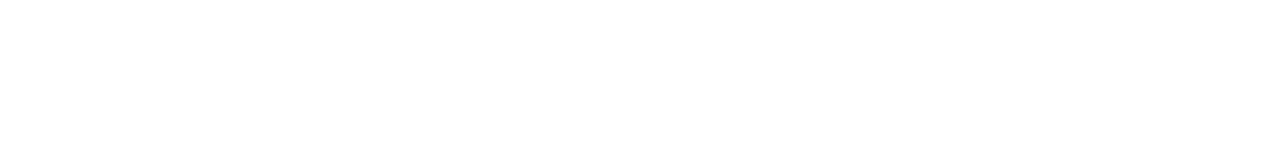
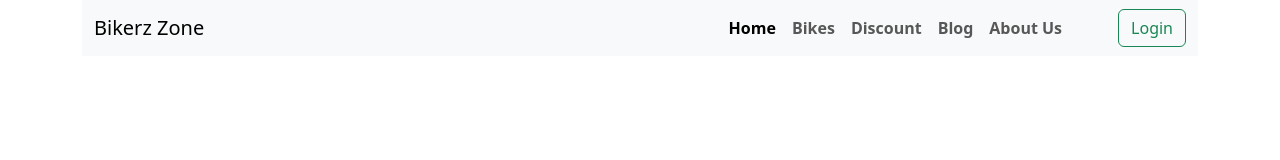
Before and after one commit to mdgausulislam/biker-zone-with-bootstrap, a plain HTML site: page index.html in a window 1280 px wide. Drawn offline with nearby package versions, Linux system fonts and the light colour scheme.

Commit message:
update navbar

```diff
--- a/index.html
+++ b/index.html
@@ -1,14 +1,47 @@
 <!doctype html>
 <html lang="en">
+
 <head>
     <meta charset="utf-8">
     <meta name="viewport" content="width=device-width, initial-scale=1">
     <title>Bikers Zone</title>
-    <link href="https://cdn.jsdelivr.net/npm/bootstrap@5.3.1/dist/css/bootstrap.min.css" rel="stylesheet" integrity="sha384-4bw+/aepP/YC94hEpVNVgiZdgIC5+VKNBQNGCHeKRQN+PtmoHDEXuppvnDJzQIu9" crossorigin="anonymous">
+    <link href="https://cdn.jsdelivr.net/npm/bootstrap@5.3.1/dist/css/bootstrap.min.css" rel="stylesheet"
+        integrity="sha384-4bw+/aepP/YC94hEpVNVgiZdgIC5+VKNBQNGCHeKRQN+PtmoHDEXuppvnDJzQIu9" crossorigin="anonymous">
 </head>
+
 <body>
 
-    <header>
+    <header class="container-lg">
+        <nav class="navbar navbar-expand-lg bg-body-tertiary">
+            <div class="container-fluid">
+                <a class="navbar-brand" href="#">Bikerz Zone</a>
+                <button class="navbar-toggler" type="button" data-bs-toggle="collapse"
+                    data-bs-target="#navbarSupportedContent" aria-controls="navbarSupportedContent"
+                    aria-expanded="false" aria-label="Toggle navigation">
+                    <span class="navbar-toggler-icon"></span>
+                </button>
+                <div class="collapse navbar-collapse" id="navbarSupportedContent">
+                    <ul class="navbar-nav ms-auto mb-2 mb-lg-0 fw-semibold">
+                        <li class="nav-item">
+                            <a class="nav-link active" aria-current="page" href="#">Home</a>
+                        </li>
+                        <li class="nav-item">
+                            <a class="nav-link" href="#">Bikes</a>
+                        </li>
+                        <li class="nav-item">
+                            <a class="nav-link" href="#">Discount</a>
+                        </li>
+                        <li class="nav-item">
+                            <a class="nav-link" href="#">Blog</a>
+                        </li>
+                        <li class="nav-item">
+                            <a class="nav-link" href="#">About Us</a>
+                        </li>
+                    </ul>
+                    <button class=" ms-5 btn btn-outline-success" type="submit">Login</button>
+                </div>
+            </div>
+        </nav>
 
     </header>
 
@@ -29,6 +62,9 @@
 
 
     <!-- bootstrap js -->
-    <script src="https://cdn.jsdelivr.net/npm/bootstrap@5.3.1/dist/js/bootstrap.bundle.min.js" integrity="sha384-HwwvtgBNo3bZJJLYd8oVXjrBZt8cqVSpeBNS5n7C8IVInixGAoxmnlMuBnhbgrkm" crossorigin="anonymous"></script>
+    <script src="https://cdn.jsdelivr.net/npm/bootstrap@5.3.1/dist/js/bootstrap.bundle.min.js"
+        integrity="sha384-HwwvtgBNo3bZJJLYd8oVXjrBZt8cqVSpeBNS5n7C8IVInixGAoxmnlMuBnhbgrkm"
+        crossorigin="anonymous"></script>
 </body>
+
 </html>
```
Also changed, not shown: images/icons/star-half-stroke-solid.svg (added), images/icons/star-regular.svg (added), images/icons/star-solid.svg (added), images/others/android.png (added), images/others/extrabike.png (added), images/others/faq.png (added), images/others/feature-bike.png (added), images/others/ios.png (added), images/others/latest1.png (added), images/others/latest2.png (added), images/others/latest3.png (added), images/others/user-1.png (added), images/others/user-2.png (added), images/others/user-3.png (added), 4 more files. Lines whose indentation alone changed are shown as unchanged.
